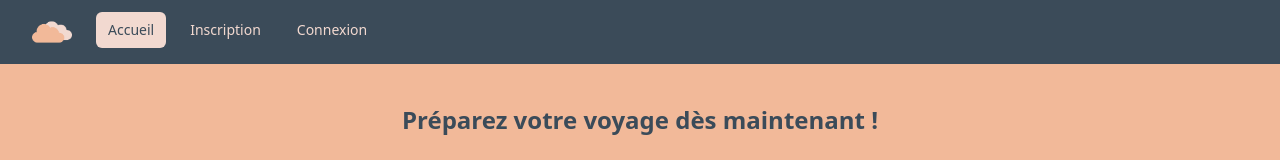
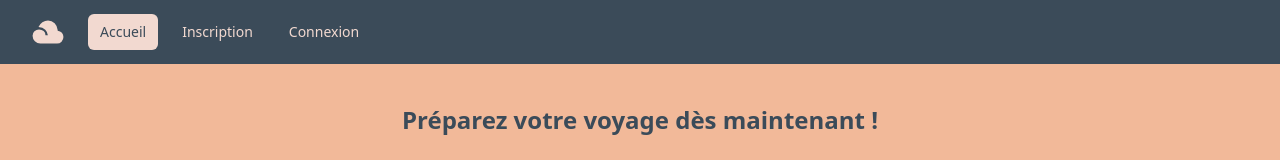
Before and after one commit to laurafeugene/site-voyage-front, a React (Vite) app: page / in a window 1280 px wide. Shown: the top 160 px of the page. Built offline with nearby package versions, Linux system fonts and the light colour scheme.

Commit message:
:fix: fix logo

```diff
--- a/src/components/App/Header/Header.tsx
+++ b/src/components/App/Header/Header.tsx
@@ -54,16 +54,16 @@ function Header() {
               </div>
               <div className="flex flex-1 items-center justify-center sm:items-stretch sm:justify-start">
                 <div className="flex flex-shrink-0 items-center">
-                  <img
-                    className="block h-8 w-auto lg:hidden"
-                    src="src/assets/logo-cloud.png"
-                    alt="O'Voyage"
-                  />
-                  <img
-                    className="h-10 w-auto lg:block"
-                    src="src/assets/logo-cloud.png"
-                    alt="O'Voyage"
-                  />
+                  <svg
+                    className="block bg-darkest h-8 w-auto"
+                    xmlns="http://www.w3.org/2000/svg"
+                    height="60"
+                    viewBox="0 -960 960 960"
+                    width="60"
+                    fill="#f2d9d0"
+                  >
+                    <path d="M253-135q-97 0-166.5-67.816Q17-270.631 17-367.491 17-448 73.52-501.5q56.52-53.5 137.5-53.5 80.98 0 137.48 48.5Q405-458 405-380h71q-3-95-78-171t-204-76q36-87 117.5-143t169.103-56q117.06 0 198.729 84Q761-658 770-543v24q80 12 126.5 64.182Q943-402.635 943-327.235 943-247 887-191q-56 56-136 56H253Z" />
+                  </svg>
                 </div>
                 <div className="hidden sm:ml-6 sm:block">
                   <div className="flex space-x-3">
```
